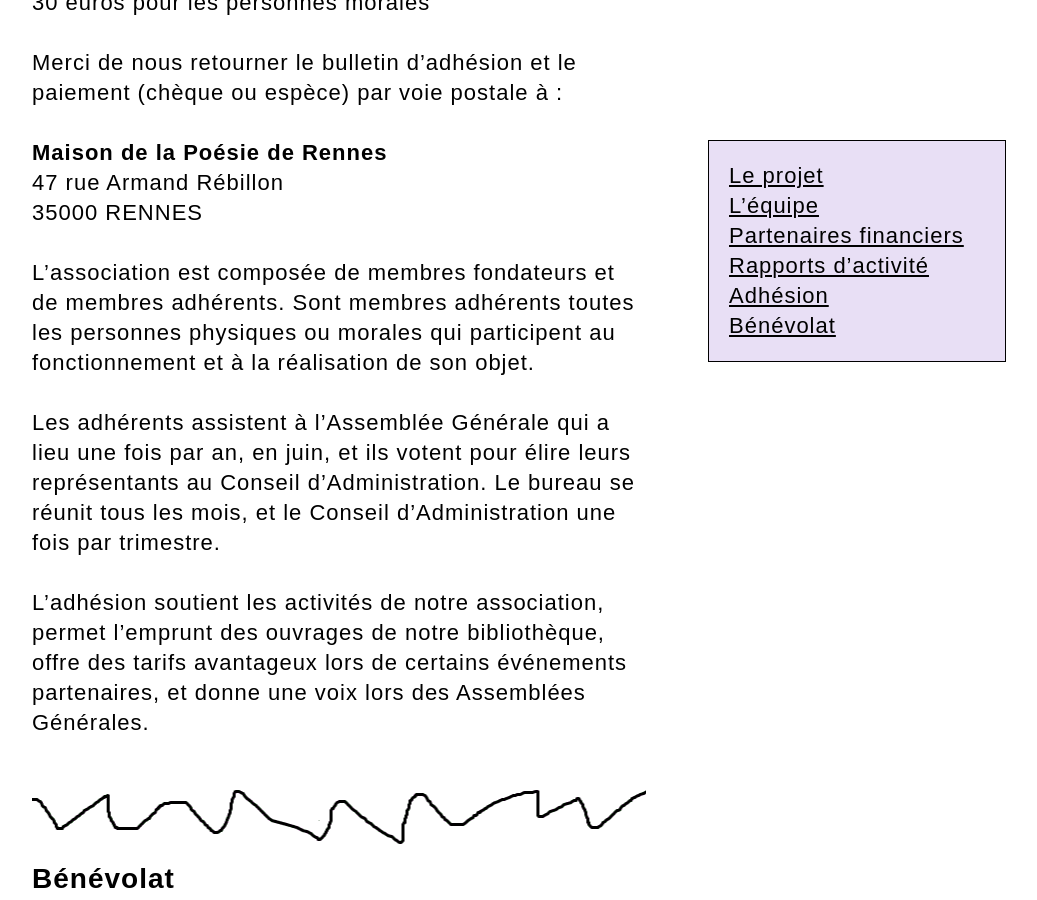
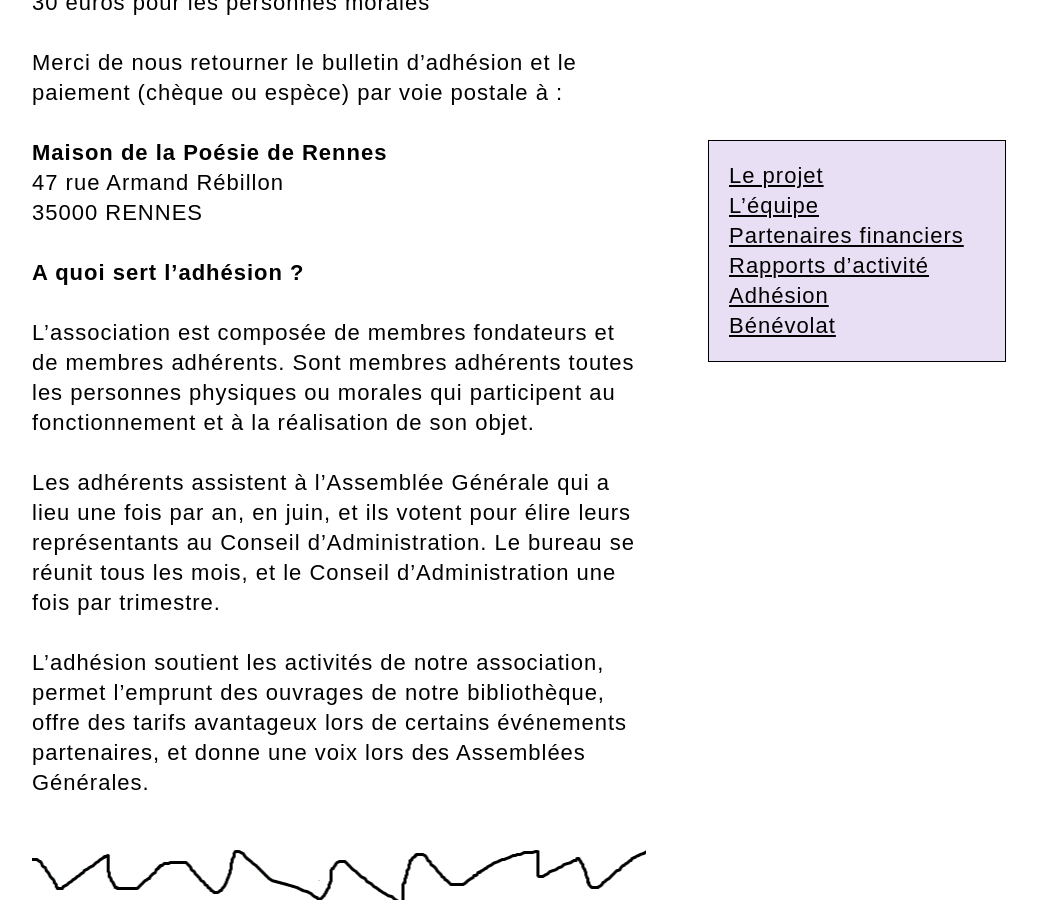
Before and after one commit to PQuod/MaisondelaPoesiedeRennes, a Jekyll site: the page built from maison.markdown, in a window 1280 px wide and 900 px high, scrolled down 2196 px. Shown: the whole window, without its empty margins (204-1241 px from the left). Built offline with Jekyll 4.4.1, drawn with Linux system fonts in a browser that asks for light colours; some web fonts are replaced; a script that is not in the unit is left out.

Commit message:
Update Pages “maison”

```diff
--- a/maison.markdown
+++ b/maison.markdown
@@ -48,7 +48,6 @@
 [Télécharger le bulletin d'adhésion 2022](/docs/2022_Adhesion.pdf) (PDF)
 
 L’adhésion est valable une année civile :
-
 * 10 euros pour les particuliers
 * Gratuit pour les étudiants et demandeurs d'emploi
 * 30 euros pour les personnes morales
@@ -58,6 +57,8 @@
 **Maison de la Poésie de Rennes**
 47 rue Armand Rébillon
 35000 RENNES
+
+**A quoi sert l'adhésion ?**
 
 L'association est composée de membres fondateurs et de membres adhérents. Sont membres adhérents toutes les personnes physiques ou morales qui participent au fonctionnement et à la réalisation de son objet.
 
```
